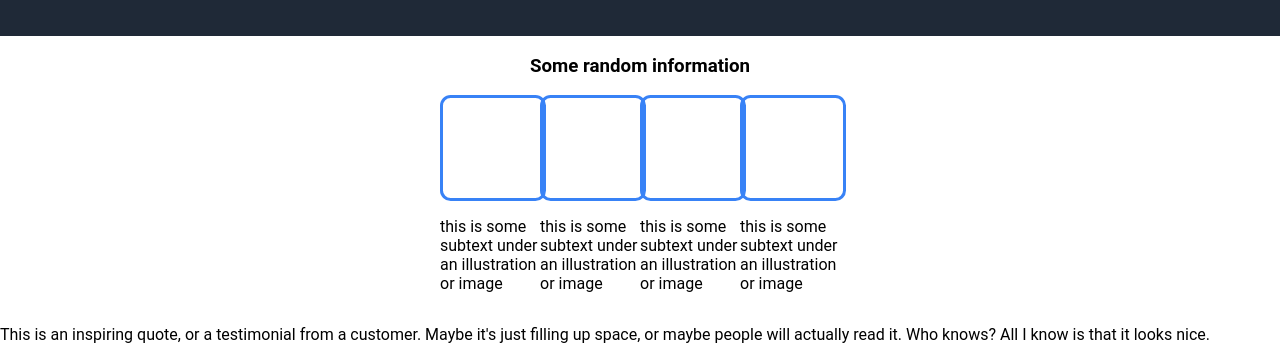
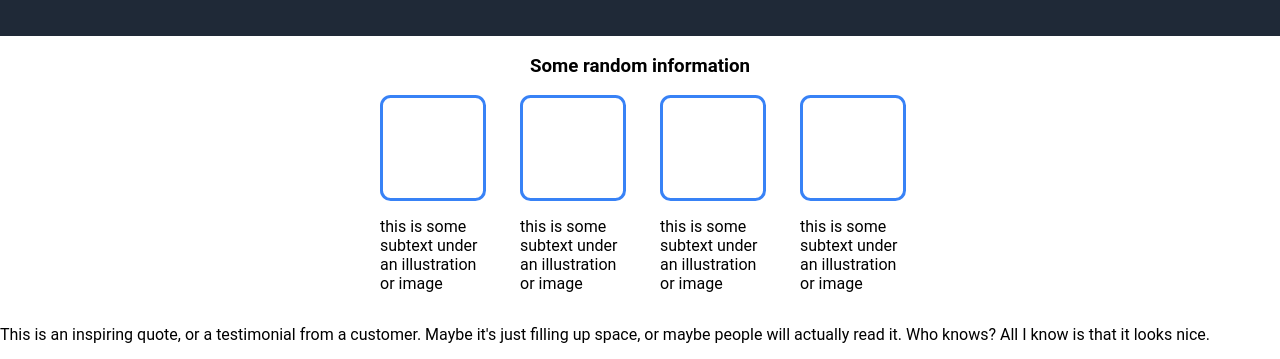
Before and after one commit to realjesse/landing-page, a plain HTML site: page index.html in a window 1280 px wide. Shown: the part 301-660 px from the top of the page. Drawn offline with Linux system fonts and the light colour scheme.

Commit message:
Add gap between items in row, center

```diff
--- a/style.css
+++ b/style.css
@@ -87,6 +87,8 @@ body {
 
 .info .info-row {
     display: flex;
+    justify-content: center;
+    gap: 10%;
 }
 
 .info .square {
```
